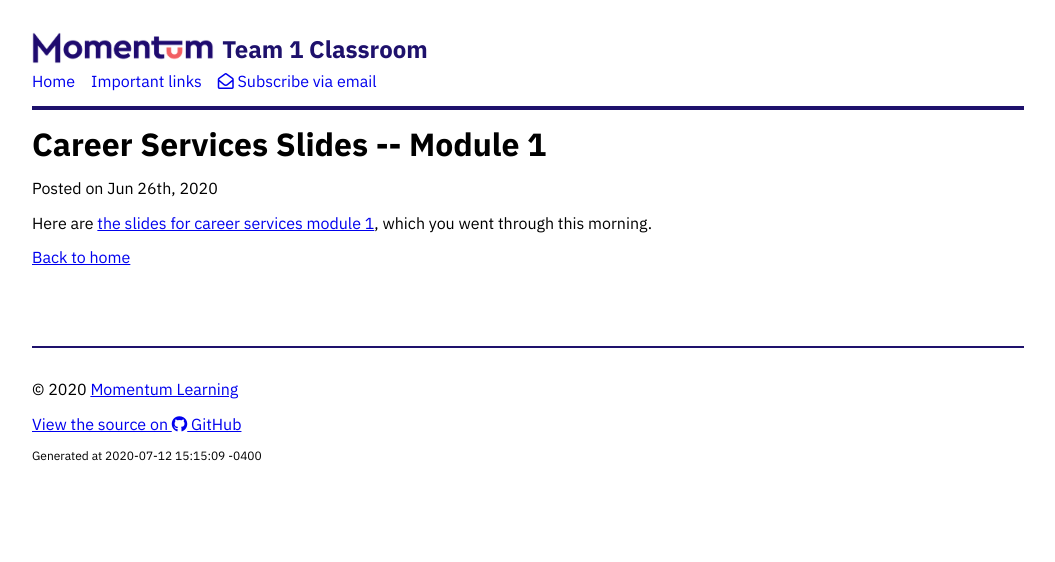
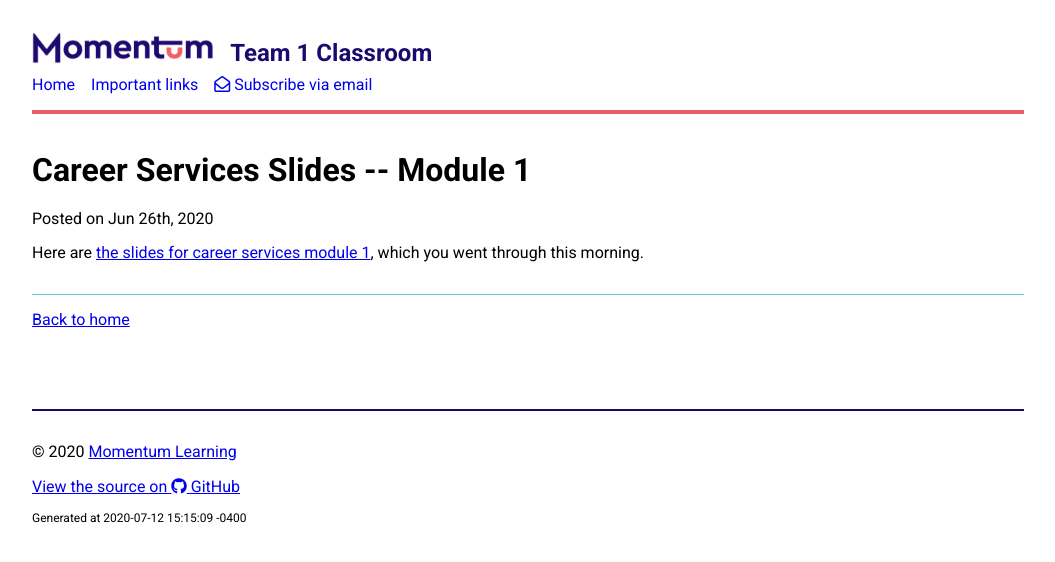
Before and after one commit to Momentum-Morehouse-2/Momentum-Morehouse-2.github.io, a Jekyll site: the page built from _posts/2020-06-26-career-services-1.md, in a window 1280 px wide. Shown: the top 562 px of the page, without its empty margins (112-1167 px from the left). Built offline with Jekyll 4.4.1, drawn with Linux system fonts in a browser that asks for light colours; nearby versions of some CDN libraries.

Commit message:
Update css to align with brand standards

```diff
--- a/_layouts/base.html
+++ b/_layouts/base.html
@@ -1,20 +1,22 @@
 <!DOCTYPE html>
 <html lang="en">
+
 <head>
   <meta charset="UTF-8">
   <meta name="viewport" content="width=device-width, initial-scale=1.0">
   <title>{{ site.title }}{% if page.title %} - {{ page.title }}{% endif %}</title>
   {% feed_meta %}
-  <link href="https://fonts.googleapis.com/css2?family=IBM+Plex+Mono:ital,wght@0,400;0,700;1,400&family=IBM+Plex+Sans:ital,wght@0,400;0,700;1,400&display=swap" rel="stylesheet">
+  <link href="https://fonts.googleapis.com/css2?family=Roboto+Mono&family=Roboto:ital,wght@0,400;0,700;1,400&display=swap" rel="stylesheet">
   <script src="https://kit.fontawesome.com/e6f4c5be1d.js" crossorigin="anonymous"></script>
   <link rel="stylesheet" href="{{ '/assets/css/momentum.css' | relative_url }}">
 </head>
-<body class="plex-sans">
+
+<body class="roboto">
   <div class="mw8 center ph3 pv4">
-    <header class="pb3 bb bw2 b--momentum-blue">
+    <header class="pb3 bb bw2 b--brand-red">
       <a class="db flex items-end no-underline" href="{{ '/' | relative_url }}">
-        <img class="h2 db" src="{{ '/assets/img/logo.png' | relative_url }}" alt="Momentum logo">
-        <div class="db b pl2 momentum-blue f3">Team 1 Classroom</div>
+        <img class="h2 db pb1" src="{{ '/assets/img/logo.png' | relative_url }}" alt="Momentum logo">
+        <div class="db b pl3 brand-blue f3">Team 1 Classroom</div>
       </a>
       <nav>
         <ul class="list pl0 pt2 ma0 flex">
@@ -31,11 +33,12 @@
     <main class="pt3 pb5 main">
       {{ content }}
     </main>
-    <footer class="pt3 bt bw1 b--momentum-blue">
+    <footer class="pt3 bt bw1 b--brand-blue">
       <p>&copy; 2020 <a href="https://www.momentumlearn.com/">Momentum Learning</a></p>
       <p><a href="{{ site.repo_url }}">View the source on <i class="fab fa-github"></i> GitHub</a></p>
       <p class="f7">Generated at {{ site.time }}</p>
     </footer>
   </div>
 </body>
+
 </html>
--- a/assets/css/momentum.css
+++ b/assets/css/momentum.css
@@ -1,22 +1,54 @@
 @import "tachyons.min.css";
-
 :root {
-  --momentum-blue: #1E116C;
+  --brand-royal-blue: #1A0A6E;
+  --brand-sky-blue: #5CC8D8;
+  --brand-branch-green: #1DA57E;
+  --brand-violet: #6E56B1;
+  --brand-ruby-red: #E95D68;
+  --brand-black: #090326;
 }
 
-.plex-sans {
-  font-family: "IBM Plex Sans", sans-serif;
+.roboto {
+  font-family: 'Roboto', sans-serif;
 }
 
-.momentum-blue {
-  color: var(--momentum-blue);
+.roboto-mono {
+  font-family: 'Roboto Mono', monospace;
 }
 
-.b--momentum-blue {
-  border-color: var(--momentum-blue);
+.brand-blue {
+  color: var(--brand-royal-blue);
 }
 
-.main h1, .main h2 {
-  margin-top: 0;
-  margin-bottom: 0;
+.brand-sky-blue {
+  color: var(--brand-sky-blue);
 }
+
+.brand-violet {
+  color: var(--brand-violet);
+}
+
+.brand-red {
+  color: var(--brand-ruby-red);
+}
+
+.b--brand-blue {
+  border-color: var(--brand-royal-blue);
+}
+
+.b--brand-violet {
+  border-color: var(--brand-violet);
+}
+
+.b--brand-red {
+  border-color: var(--brand-ruby-red);
+}
+
+.b--brand-green {
+  border-color: var(--brand-branch-green);
+}
+
+.post {
+  padding-bottom: 15px;
+  border-bottom: 1px solid var(--brand-sky-blue);
+}
--- a/index.html
+++ b/index.html
@@ -4,7 +4,7 @@ layout: default
 
 <section class="blog">
   {% for post in paginator.posts %}
-  <article class="post mb5">
+  <article class="post mb4">
     <h2><a class="link underline-hover" href="{{ post.url | relative_url }}">{{ post.title }}</a></h2>
 
     <p>
```
